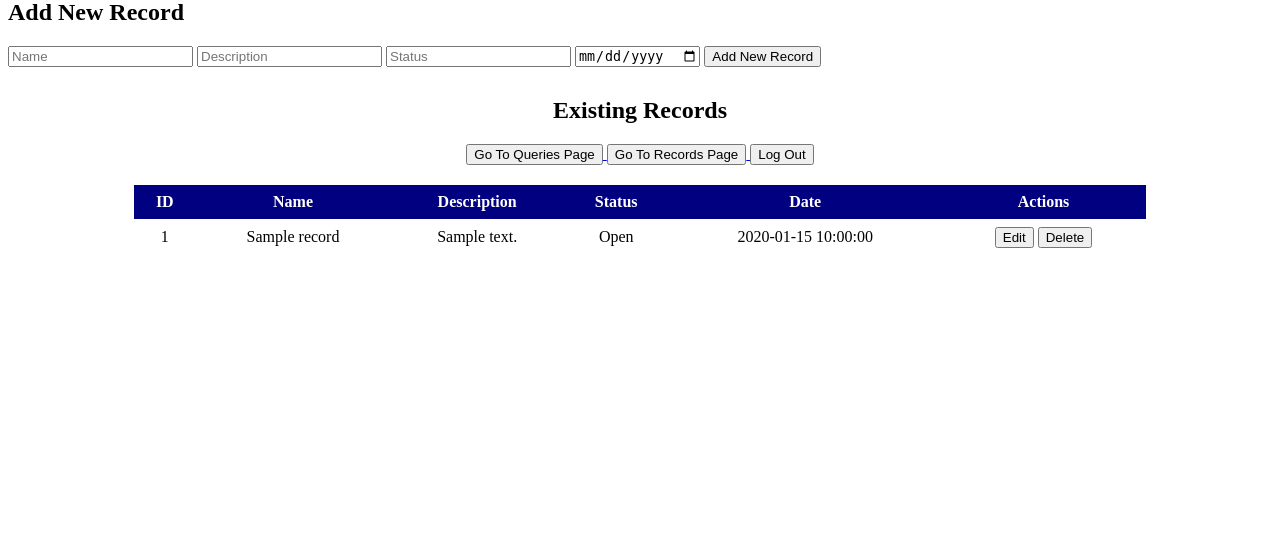
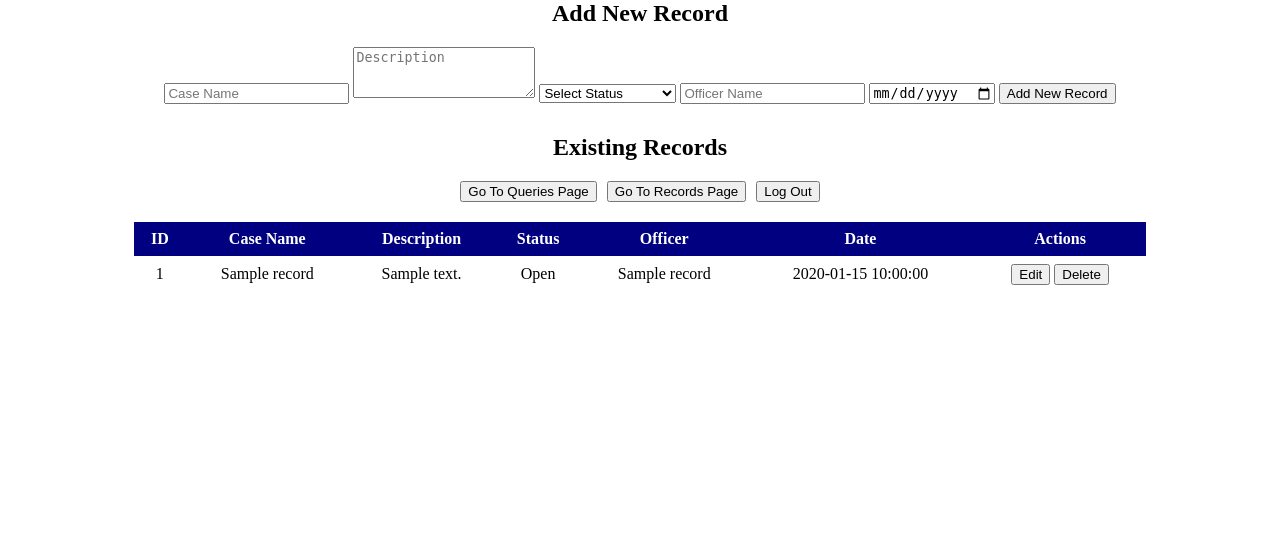
Before and after one commit to Syed-Ayaan-Ahmed-Mumtaz/webAppCRMS, a Python web app: template templates/manage.html in a window 1280 px wide. Shown: the part 224-757 px from the top of the page. Run offline with Jinja, Linux system fonts and the light colour scheme; the template is opened without the code that fills it: most values are stand-ins (such as "Sample title", 1, 10 or a date in 2020); one stand-in notice (Sample message) is shown.

Commit message:
Attempt 2

```diff
--- a/templates/manage.html
+++ b/templates/manage.html
@@ -9,58 +9,89 @@
 <body>
     <div class="banner">
         <img src="{{ url_for('static', filename='images/logo.svg') }}" class="logo" alt="Logo">
-        <h1 class="banner_text">Manage Records - CRMS</h1>
+        <h1 class="banner-text">Manage Records - CRMS</h1>
     </div>
 
+    <!-- Flash messages display here -->
+    {% with messages = get_flashed_messages(with_categories=true) %}
+    {% if messages %}
+    <ul class="flash-messages">
+        {% for category, message in messages %}
+        <li class="flash-message {{ category }}">{{ message }}</li>
+        {% endfor %}
+    </ul>
+    {% endif %}
+    {% endwith %}
+
     <!--Add Record Form-->
-    <div class="login-box">
+    <div class="records-container"> <!-- Changed to records-container for consistent styling -->
         <h2>Add New Record</h2>
         <form method="POST" action="{{ url_for('manage_records') }}">
-            <input type="text" name="name" placeholder="Name" required>
-            <input type="text" name="description" placeholder="Description" required>
-            <input type="text" name="status" placeholder="Status" required>
-            <input type="date" name="date" required>
+            <input type="text" name="name" placeholder="Case Name" required>
+            <textarea name="description" placeholder="Description" rows="3" required></textarea>
+            <!-- Changed to textarea for description -->
+            <select name="status" required>
+                <option value="">Select Status</option>
+                <option value="Open">Open</option>
+                <option value="Closed">Closed</option>
+                <option value="Under Investigation">Under Investigation</option>
+                <option value="Arrest Made">Arrest Made</option>
+            </select>
+            <input type="text" name="officer_name" placeholder="Officer Name" required>
+            <input type="date" name="crime_date" required>
             <button type="submit">Add New Record</button>
         </form>
     </div>
+
     <!--Display Records-->
     <div class="records-container">
         <h2>Existing Records</h2>
         <!--Navigation Buttons-->
-        <div style="margin-bottom: 20px;">
+        <div style="margin-bottom: 20px; display: flex; justify-content: center; gap: 10px;">
             <a href="{{ url_for('queries') }}">
                 <button>Go To Queries Page</button>
             </a>
             <a href="{{ url_for('records')}}">
                 <button>Go To Records Page</button>
             </a>
-            <a href="{{ url_for('home') }}">
+            <a href="{{ url_for('logout') }}">
                 <button>Log Out</button>
             </a>
         </div>
         <table>
+            <thead>
                 <tr>
                     <th>ID</th>
-                <th>Name</th>
+                    <th>Case Name</th>
                     <th>Description</th>
                     <th>Status</th>
+                    <th>Officer</th>
                     <th>Date</th>
                     <th>Actions</th>
                 </tr>
+            </thead>
+            <tbody>
                 {% for record in records %}
                 <tr>
                     <td>{{ record.id }}</td>
                     <td>{{ record.name }}</td>
                     <td>{{ record.description }}</td>
                     <td>{{ record.status }}</td>
-                <td>{{ record.date }}</td>
+                    <td>{{ record.officer_name }}</td>
+                    <td>{{ record.crime_date }}</td>
                     <td>
-                    <!--These buttons do nothing for now until further implementation-->
-                    <button>Edit</button>
-                    <button>Delete</button>
+                        <a href="{{ url_for('edit_record', record_id=record.id) }}"><button>Edit</button></a>
+                        <form action="{{ url_for('delete_record', record_id=record.id) }}" method="post"
+                            style="display:inline-block;">
+                            <button type="submit"
+                                onclick="return confirm('Are you sure you want to delete this record?');">Delete</button>
+                        </form>
                     </td>
                 </tr>
                 {% endfor %}
+            </tbody>
         </table>
     </div>
 </body>
+
+</html>
```
Also changed, not shown: templates/queries.html (+31 -11 lines), templates/records.html (+11 -6 lines). Lines whose indentation alone changed are shown as unchanged.
